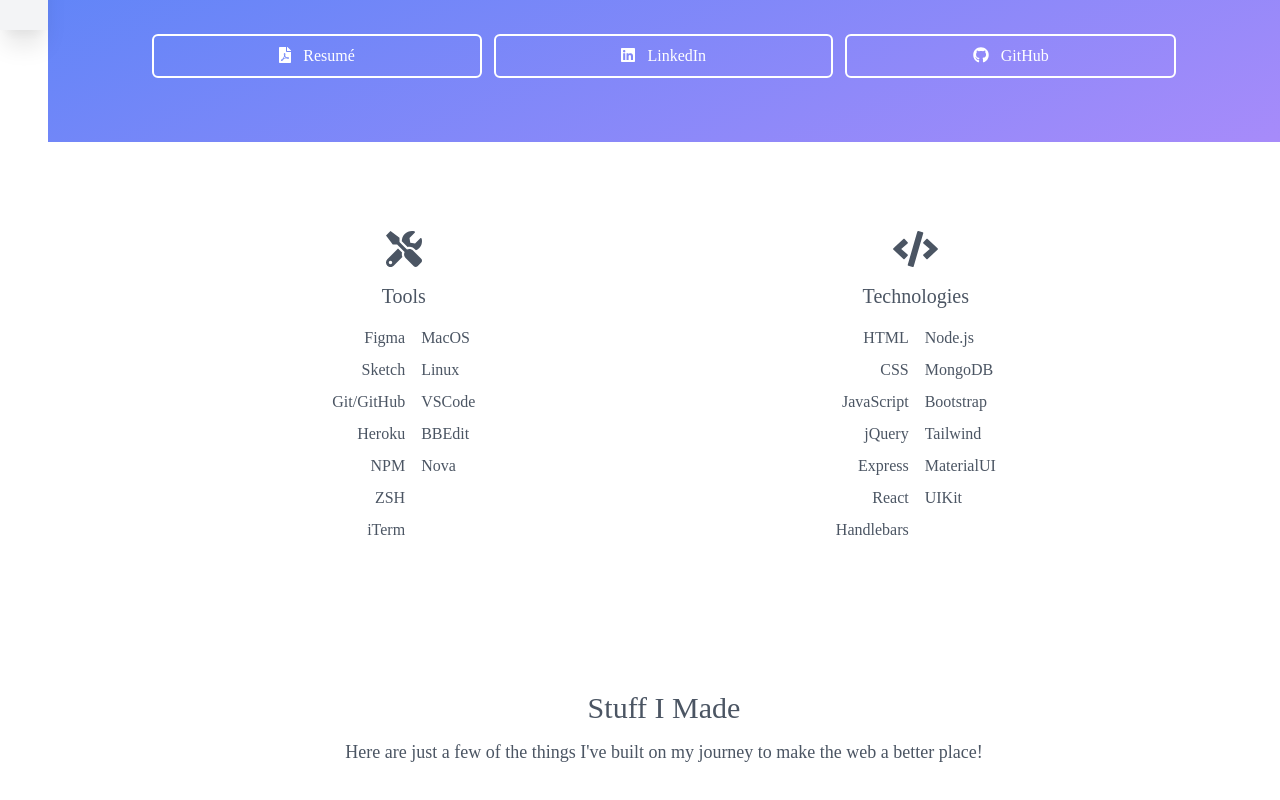
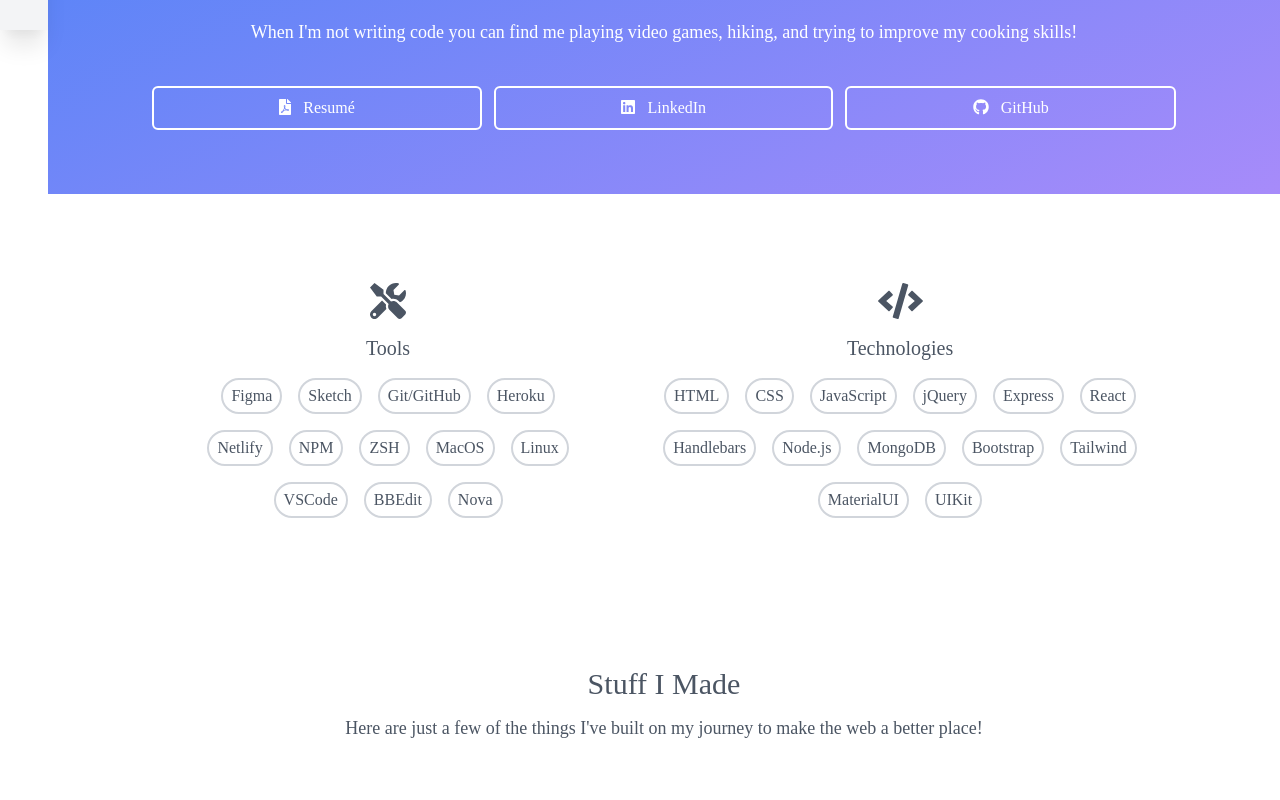
Before and after one commit to ghall89/react-portfolio, a React (Create React App) app: page / in a window 1280 px wide. Shown: the part 770-1570 px from the top of the page. Built offline with nearby package versions, Linux system fonts and the light colour scheme.

Commit message:
style and layout adjustments

```diff
--- a/src/Components/About.js
+++ b/src/Components/About.js
@@ -11,8 +11,8 @@
 				/>
 			</div>
 			<div className="text-white text-lg text-center md:w-3/4 mx-auto">
-				<p className="m-4">
-					Hey there! I'm Graham, and I'm a front-end web developer from Rhode
+				<p className="m-10 text-2xl">
+					Hey there! I'm Graham, and I'm a Front-End Web Developer from Rhode
 					Island.
 				</p>
 				<p className="m-4">
--- a/src/Components/Contact.js
+++ b/src/Components/Contact.js
@@ -4,17 +4,27 @@
 			<div className="text-center m-5">
 				<h3 className="text-3xl mb-3 text-gray-600">Contact</h3>
 			</div>
-			<div class="max-w-2xl mx-auto mb-10 text-center text-lg">
+			<div className="max-w-2xl mx-auto mb-10 text-center text-lg">
 				<p className="m-3">Like what you see, or just want to get in touch?</p>
 				<p className="m-3">
 					Drop me a line at{' '}
-					<span className="text-purple-600">graham at ghall dot dev</span>,
+					<span className="text-white bg-gray-600">graham@ghall.dev</span>,
 					follow me on{' '}
-					<a className="text-blue-400 hover:text-blue-600" href="#">
+					<a
+						className="text-blue-400 hover:text-blue-600"
+						href="https://twitter.com/ohHeyItsGraham"
+						target="_blank"
+						rel="noreferrer"
+					>
 						Twitter
 					</a>
 					, or connect with me on{' '}
-					<a className="text-blue-400 hover:text-blue-600" href="#">
+					<a
+						className="text-blue-400 hover:text-blue-600"
+						href="https://www.linkedin.com/in/ghalldev/"
+						target="_blank"
+						rel="noreferrer"
+					>
 						LinkedIn
 					</a>
 					.
--- a/src/Components/Nav.js
+++ b/src/Components/Nav.js
@@ -31,7 +31,7 @@
 			<ul className="my-auto">
 				{links.map(link => (
 					<li
-						className="p-3 text-blue-400 hover:text-white hover:bg-blue-600"
+						className="p-3 text-blue-400 hover:text-blue-600"
 						key={Math.random()}
 					>
 						<Link
--- a/src/Components/Skills.js
+++ b/src/Components/Skills.js
@@ -8,8 +8,20 @@
 			id: 'tools',
 			title: 'Tools',
 			icon: <FontAwesomeIcon icon={faTools} />,
-			list1: ['Figma', 'Sketch', 'Git/GitHub', 'Heroku', 'NPM', 'ZSH', 'iTerm'],
-			list2: ['MacOS', 'Linux', 'VSCode', 'BBEdit', 'Nova']
+			list1: [
+				'Figma',
+				'Sketch',
+				'Git/GitHub',
+				'Heroku',
+				'Netlify',
+				'NPM',
+				'ZSH',
+				'MacOS',
+				'Linux',
+				'VSCode',
+				'BBEdit',
+				'Nova'
+			]
 		},
 		{
 			id: 'tech',
@@ -22,9 +34,7 @@
 				'jQuery',
 				'Express',
 				'React',
-				'Handlebars'
-			],
-			list2: [
+				'Handlebars',
 				'Node.js',
 				'MongoDB',
 				'Bootstrap',
@@ -43,21 +53,15 @@
 
 					<h3 className="text-center text-xl">{skills.title}</h3>
 
-					<div className="flex m-2 mx-auto w-full sm:w-1/2">
-						<ul className="flex-grow text-right">
-							{skills.list1.map(listItem => (
-								<li key={Math.random()} className="m-2">
-									{listItem}
-								</li>
-							))}
-						</ul>
-						<ul className="flex-grow">
-							{skills.list2.map(listItem => (
-								<li key={Math.random()} className="m-2">
-									{listItem}
-								</li>
-							))}
-						</ul>
+					<div className="flex flex-wrap justify-center m-2 mx-auto w-full">
+						{skills.list1.map(listItem => (
+							<div
+								key={Math.random()}
+								className="m-2 p-1 border-gray-300 border-2 rounded-full text-center"
+							>
+								<span className="mx-1 max-w-max">{listItem}</span>
+							</div>
+						))}
 					</div>
 				</div>
 			))}
```
